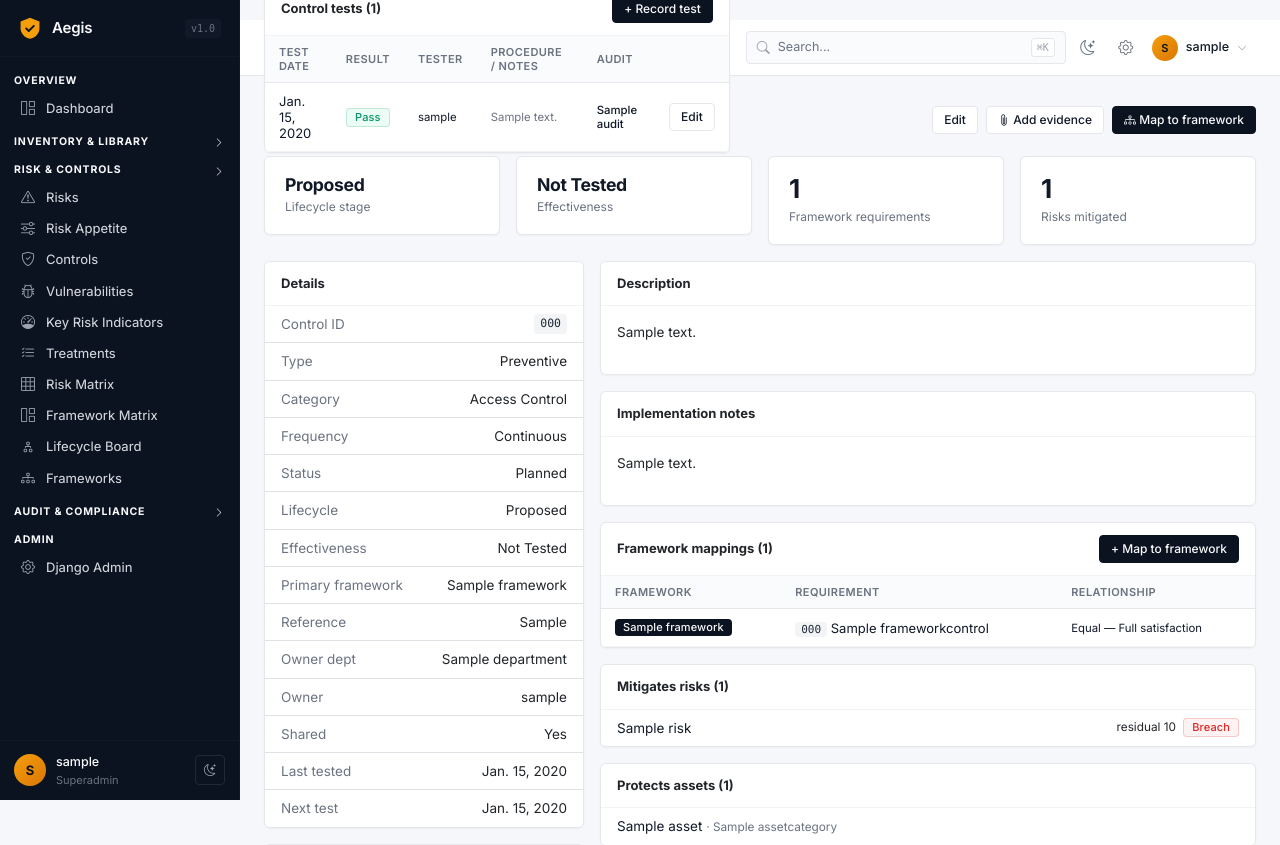
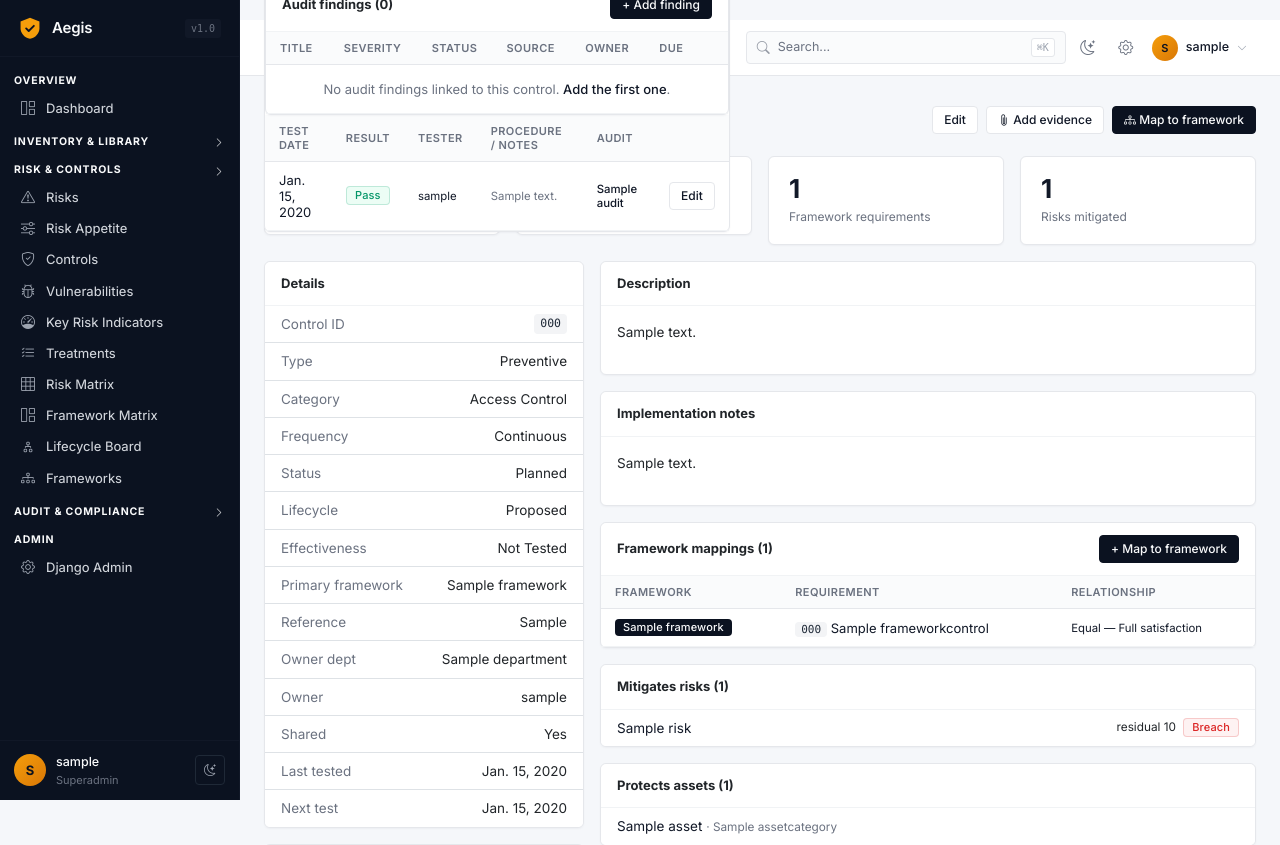
Before and after one commit to SujalAdhikari-Hacker/GRC-Nexus, a Django app: page /controls/1/ in a window 1280 px wide. Shown: the top 845 px of the page. Run offline with Django 4.2, Linux system fonts and the light colour scheme; a user stored in the database is signed in; tables that the repository leaves empty hold one stand-in row (values such as "Sample post"); some libraries are stand-ins or nearby versions.

Commit message:
Audit Findings: integrate into control detail + audit detail, pre-fill from params

```diff
--- a/app/audits/views.py
+++ b/app/audits/views.py
@@ -418,9 +418,15 @@ class FindingCreateView(DepartmentScopedMixin, CreateView):
         user = self.request.user
         if not user.is_superuser and user.department_id:
             initial['owner_dept'] = user.department
+
+        # Pre-fill from query params
         audit = self.request.GET.get('audit')
         if audit:
             initial['audit'] = audit
+        control = self.request.GET.get('control')
+        if control:
+            initial['related_control'] = control
+
         return initial
 
 
--- a/app/templates/audits/audit_detail.html
+++ b/app/templates/audits/audit_detail.html
@@ -71,8 +71,7 @@
         <div class="card">
             <div class="card-header bg-white d-flex justify-content-between align-items-center">
                 <strong>Findings ({{ findings|length }})</strong>
-                <a href="/admin/audits/auditfinding/add/" class="btn btn-sm btn-primary">+ Add finding</a>
-            </div>
+                <a href="{% url 'audits:finding_create' %}?audit={{ audit.pk }}" class="btn btn-sm btn-primary">+ Add finding</a>            </div>
             <div class="table-responsive">
                 <table class="table mb-0 align-middle">
                     <thead class="table-light">
--- a/app/templates/base.html
+++ b/app/templates/base.html
@@ -144,6 +144,9 @@
                         <a href="{% url 'audits:score_list' %}" class="sidebar-link" style="display: flex;">
                 <i class="bi bi-clipboard-data"></i><span>Evidence Scoring</span>
             </a>
+                        <a href="{% url 'audits:finding_list' %}" class="sidebar-link" style="display: flex;">
+                <i class="bi bi-exclamation-triangle"></i><span>Findings</span>
+            </a>
             <a href="{% url 'audits:test_list' %}" class="sidebar-link" style="display: flex;">
                 <i class="bi bi-clipboard-data"></i><span>Control Testing</span>
             </a>
@@ -153,6 +156,9 @@
             {% else %}
             <a href="{% url 'audits:list' %}" class="sidebar-link toggle-item" data-section="audit" style="display: none;">
                 <i class="bi bi-clipboard-check"></i><span>Audit Schedule</span>
+            </a>
+                        <a href="{% url 'audits:finding_list' %}" class="sidebar-link toggle-item" data-section="audit" style="display: none;">
+                <i class="bi bi-exclamation-triangle"></i><span>Findings</span>
             </a>
             <a href="{% url 'audits:timeline' %}" class="sidebar-link toggle-item" data-section="audit" style="display: none;">
                 <i class="bi bi-kanban"></i><span>Audit Timeline</span>
--- a/app/templates/controls/control_detail.html
+++ b/app/templates/controls/control_detail.html
@@ -14,6 +14,62 @@
                 <strong>Control tests ({{ audit_tests|length }})</strong>
                 <a href="{% url 'audits:test_create' %}?control={{ control.pk }}" class="btn btn-sm btn-primary">+ Record test</a>
             </div>
+            <div class="row g-3 mt-1">
+    <div class="col-12">
+        <div class="card">
+            <div class="card-header bg-white d-flex justify-content-between align-items-center">
+                <strong>Audit findings ({{ audit_findings|length }})</strong>
+                <a href="{% url 'audits:finding_create' %}?control={{ control.pk }}" class="btn btn-sm btn-primary">+ Add finding</a>
+            </div>
+            <div class="table-responsive">
+                <table class="table mb-0 align-middle">
+                    <thead class="table-light">
+                        <tr>
+                            <th>Title</th>
+                            <th class="text-center">Severity</th>
+                            <th class="text-center">Status</th>
+                            <th>Source</th>
+                            <th>Owner</th>
+                            <th>Due</th>
+                            <th></th>
+                        </tr>
+                    </thead>
+                    <tbody>
+                    {% for f in audit_findings %}
+                        <tr>
+                            <td><a href="{% url 'audits:finding_detail' f.pk %}"><strong>{{ f.title|truncatechars:60 }}</strong></a></td>
+                            <td class="text-center">
+                                {% if f.severity == 'critical' %}<span class="badge bg-danger">Critical</span>
+                                {% elif f.severity == 'high' %}<span class="badge bg-warning text-dark">High</span>
+                                {% elif f.severity == 'medium' %}<span class="badge bg-info text-dark">Medium</span>
+                                {% else %}<span class="badge bg-secondary">Low</span>{% endif %}
+                            </td>
+                            <td class="text-center">
+                                {% if f.status == 'open' %}<span class="badge bg-danger">Open</span>
+                                {% elif f.status == 'in_progress' %}<span class="badge bg-warning text-dark">In Progress</span>
+                                {% elif f.status == 'resolved' %}<span class="badge bg-success">Resolved</span>
+                                {% elif f.status == 'accepted' %}<span class="badge bg-info text-dark">Accepted</span>
+                                {% else %}<span class="badge bg-secondary">Closed</span>{% endif %}
+                            </td>
+                            <td><small>{{ f.get_source_display }}</small></td>
+                            <td><small>{{ f.owner_user|default:"—" }}</small></td>
+                            <td><small>{{ f.due_date|default:"—" }}</small></td>
+                            <td class="text-end">
+                                <a href="{% url 'audits:finding_detail' f.pk %}" class="btn btn-sm btn-outline-dark">View</a>
+                            </td>
+                        </tr>
+                    {% empty %}
+                        <tr><td colspan="7" class="text-center text-muted py-3">
+                            No audit findings linked to this control.
+                            <a href="{% url 'audits:finding_create' %}?control={{ control.pk }}">Add the first one</a>.
+                        </td></tr>
+                    {% endfor %}
+                    </tbody>
+                </table>
+            </div>
+        </div>
+    </div>
+</div>
             <div class="table-responsive">
                 <table class="table mb-0 align-middle">
                     <thead class="table-light">
```
Also changed, not shown: app/media/audit_evidence/output_optimized_8.jpg (added).
